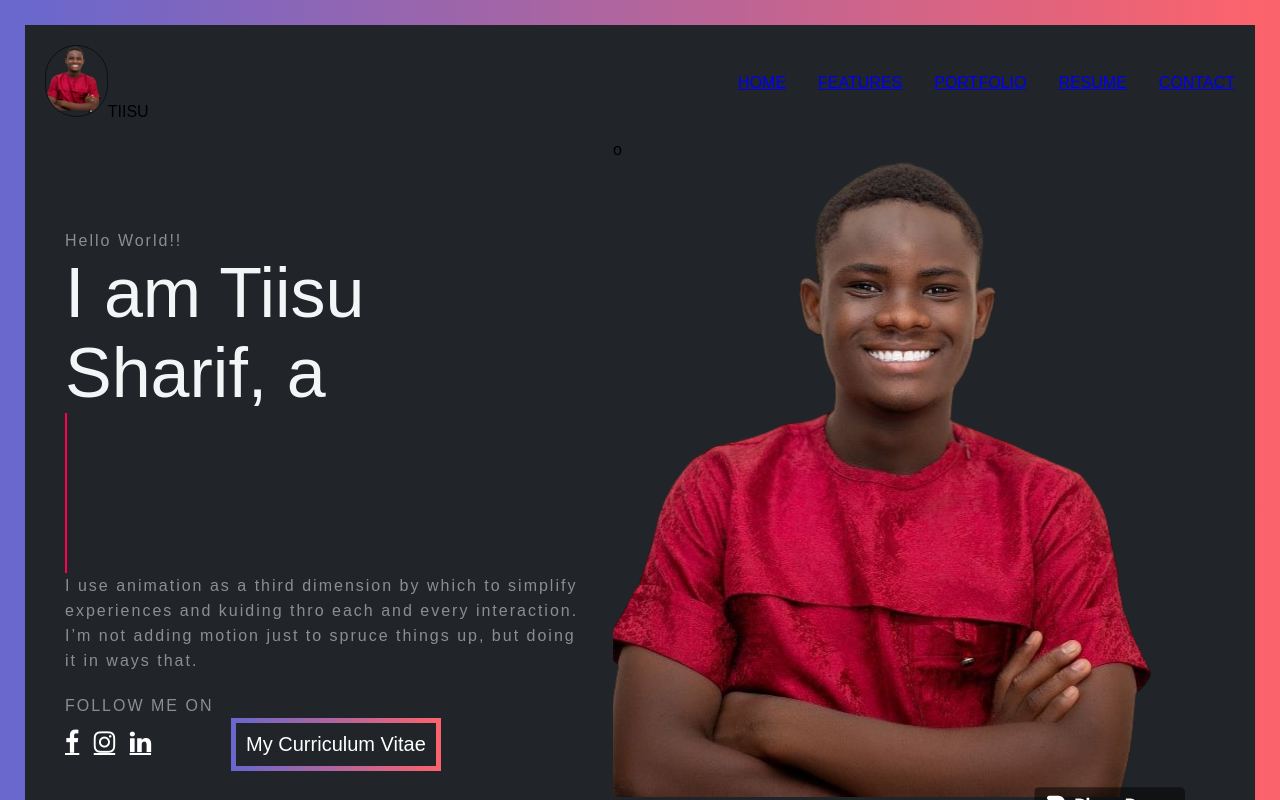
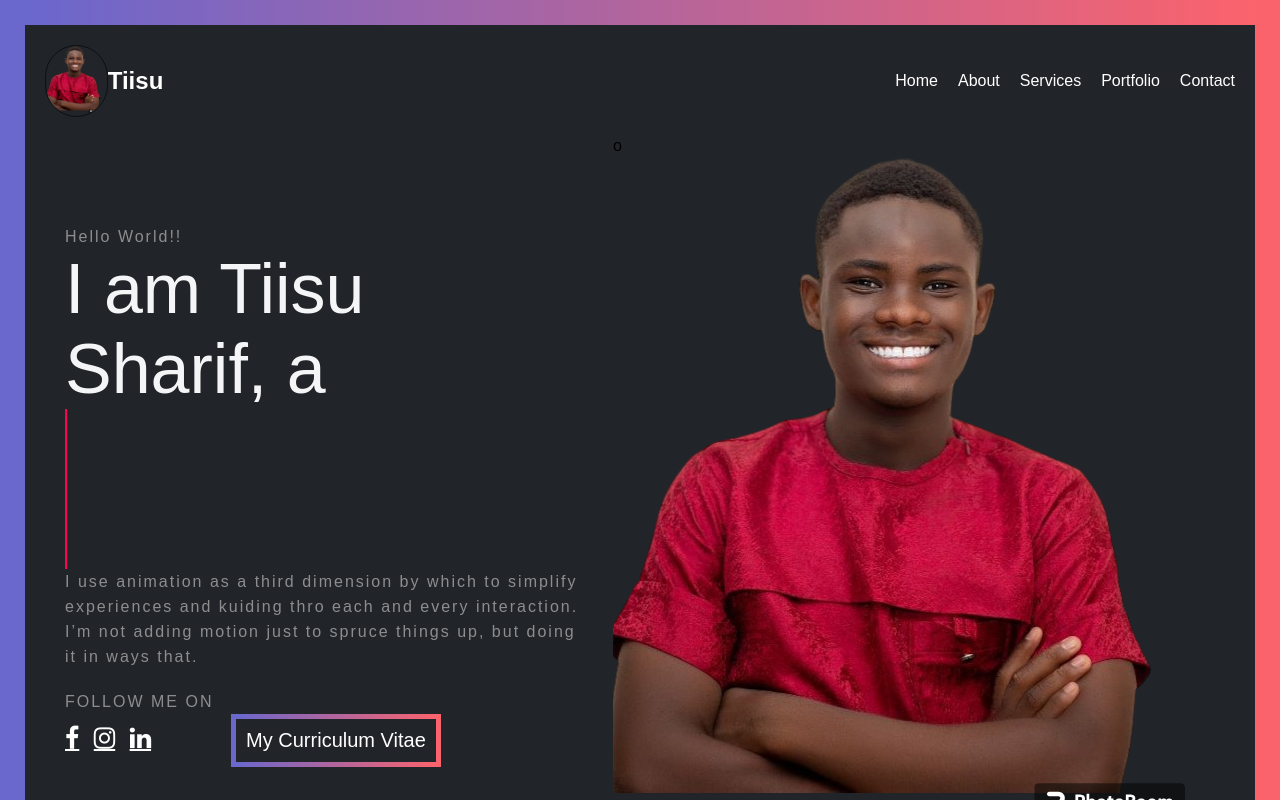
Before and after one commit to Tiisu/My-Porfolio, a plain HTML site: page index.html in a window 1280 px wide. Shown: the top 800 px of the page. Drawn offline with nearby package versions, Linux system fonts and the light colour scheme.

Commit message:
Made an update

```diff
--- a/assets/main.css
+++ b/assets/main.css
@@ -43,7 +43,12 @@ nav .nav-links {
 }
 
 nav .logo{
-    display: block;
+    display: flex;
+    align-items: center;
+}
+
+.logo h1 {
+    color: white;
 }
 
 nav .logo img {
@@ -54,6 +59,18 @@ nav .logo img {
 
 ul, li{
     list-style-type: none;
+    color: white;
+}
+
+.nav-links ul  {
+    display: flex;
+    gap: 20px;
+}
+
+li a {
+    text-decoration: none;
+    color: white;
+
 }
 
 .hero {
--- a/index.html
+++ b/index.html
@@ -11,13 +11,16 @@
 </head>
 <body>
     <nav>
-        <div class="logo"><img src="assets/images/tiisu image.png" alt="Tiisu Image" height="70px">TIISU</div>
+        <div class="logo"><img src="assets/images/tiisu image.png" alt="Tiisu Image" height="70px">
+        <h1>Tiisu</h1></div>
         <div class="nav-links">
-           <ul class="links"><li><a href="#">HOME</a></li></ul>
-           <ul class="links"><li><a href="#">FEATURES</a></li></ul>
-           <ul class="links"><li><a href="#">PORTFOLIO</a></li></ul>
-           <ul class="links"><li><a href="#">RESUME</a></li></ul>
-           <ul class="links"><li><a href="#">CONTACT</a></li></ul>
+           <ul>
+            <li><a href="#">Home</a></li>
+            <li><a href="#">About</a></li>
+            <li><a href="#">Services</a></li>
+            <li><a href="#">Portfolio</a></li>
+            <li><a href="#">Contact</a></li>
+           </ul>
         </div>
     </nav>
     <section class="hero">
```
